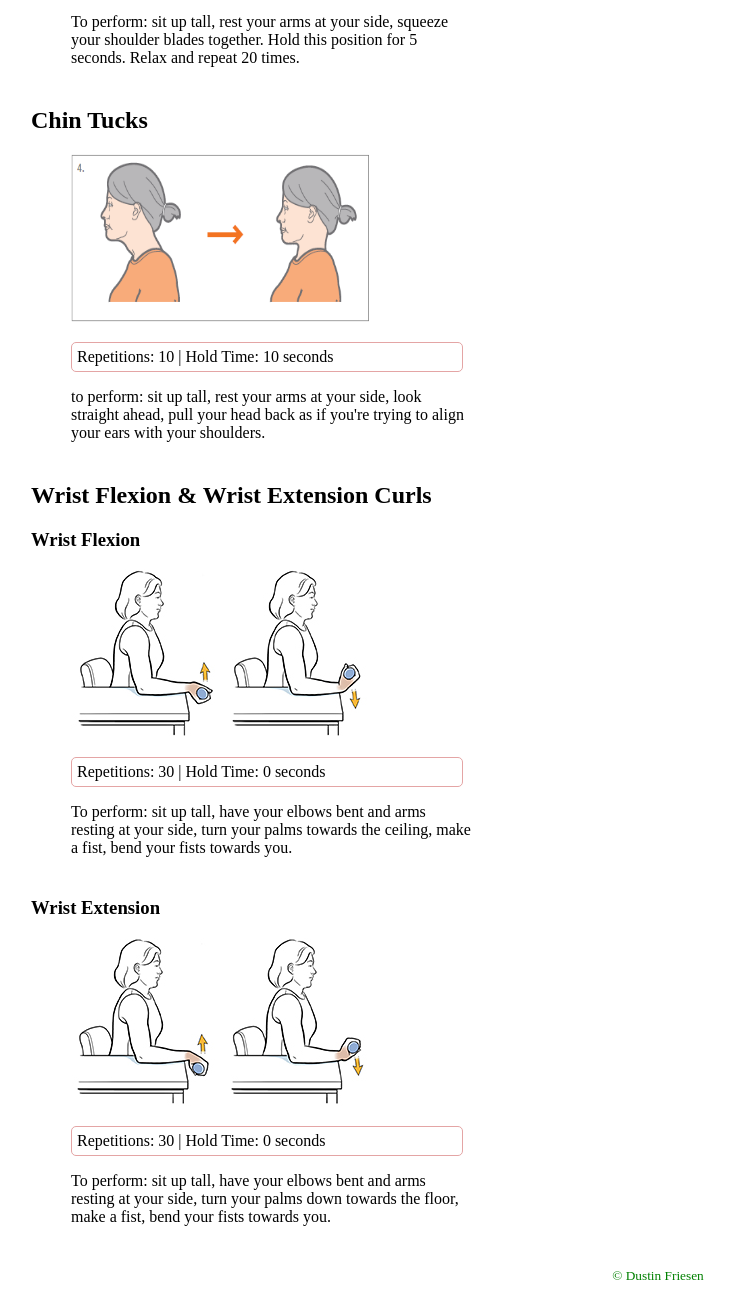
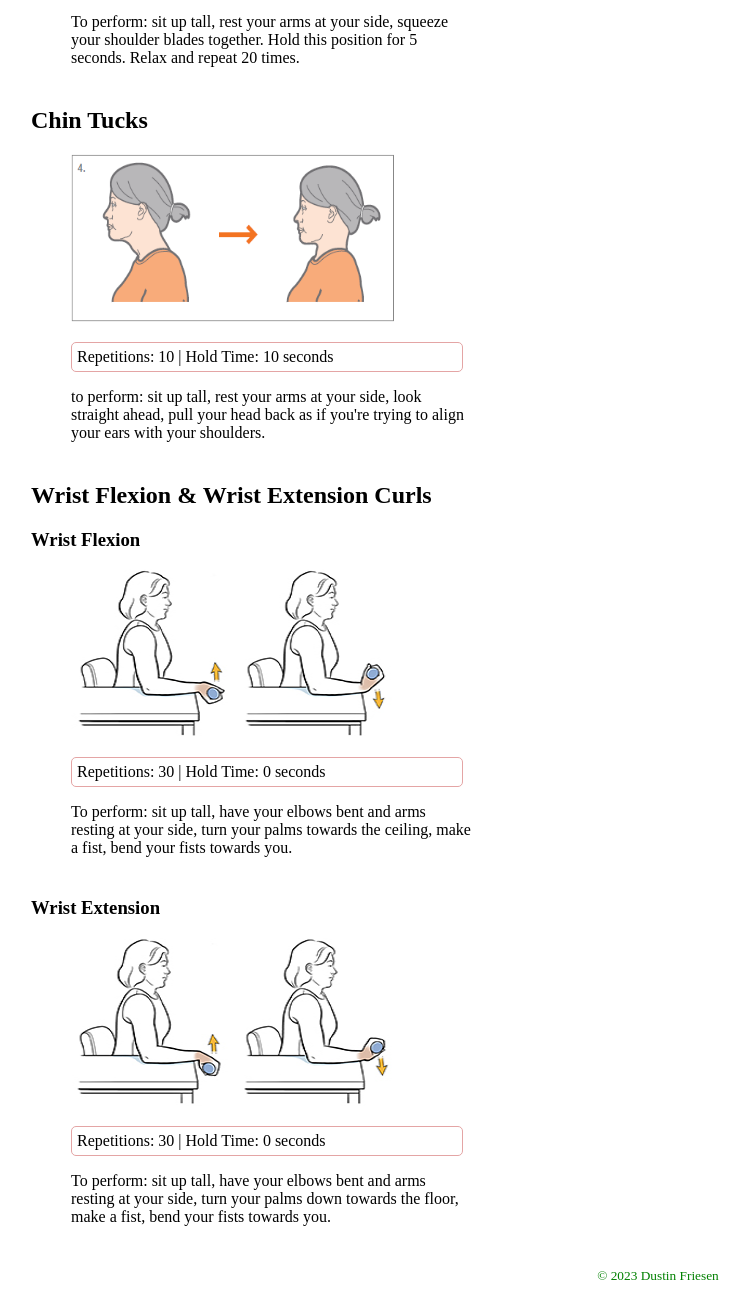
Before and after one commit to LaunchCodeAllhubs/js-assignment-4-html-me-something-dustinFriesenDev, a website: page index.html in a window 1280 px wide. Shown: the part 404-1704 px from the top of the page, without its empty margins (27-776 px from the left). Drawn offline with Linux system fonts and the light colour scheme.

Commit message:
Updates made to pass the autograder. Took off width and height of inline styles in HTML for all images. Changed HTML entity to &copy

```diff
--- a/index.html
+++ b/index.html
@@ -18,33 +18,33 @@
       <main>
          <h1 id="mainHeading">Stay Healthy at Your Computer</h1>
          <h2 id="scap-retraction">Scapula Retraction</h2>
-         <img src="./images/scap-retraction.png" alt="Two images, side by side, of a man facing awayand his elbows are bent. The left image is of a man with neutral shoulder blades. The right image the man squeezes his shoulder blades together." width="300" height="168">
+         <img src="./images/scap-retraction.png" alt="Two images, side by side, of a man facing awayand his elbows are bent. The left image is of a man with neutral shoulder blades. The right image the man squeezes his shoulder blades together.">
          <p class="bordered"><span>Repetitions: 20 | Hold Time: 5 seconds</span></p>
          <article>
             To perform: sit up tall, rest your arms at your side, squeeze your shoulder blades together. Hold this position for 5 seconds. Relax and repeat 20 times.
          </article>
          <h2 id="chin-tucks">Chin Tucks</h2>
-         <img src="./images/Chin-tucks-drawing.png" alt="Two images, side by side, the side profile of a woman. The left image, the woman has her head pushed forward in front of her shoulders. The right image, the woman has her head pulled back and her ears are inline with her shoulders."  width="300" height="168">
+         <img src="./images/Chin-tucks-drawing.png" alt="Two images, side by side, the side profile of a woman. The left image, the woman has her head pushed forward in front of her shoulders. The right image, the woman has her head pulled back and her ears are inline with her shoulders.">
          <p class="bordered"><span>Repetitions: 10 | Hold Time: 10 seconds</span></p>
          <article>
             to perform: sit up tall, rest your arms at your side, look straight ahead, pull your head back as if  you're trying to align your ears with your shoulders.
          </article>
          <h2>Wrist Flexion &amp Wrist Extension Curls</h2>
          <h3 id="wrist-flex">Wrist Flexion</h3>
-         <img src="./images/wrist-flexion.jpg" alt="Two images, side by side, of a woman sitting sideways to a table with her wrist hanging over the edge. She has a weight in her hand and her palm facing up. the left image the woman has her hand hanging over the edge. The right image, the woman lifts her wrist while keeping her forearm on the table."  width="300" height="168">
+         <img src="./images/wrist-flexion.jpg" alt="Two images, side by side, of a woman sitting sideways to a table with her wrist hanging over the edge. She has a weight in her hand and her palm facing up. the left image the woman has her hand hanging over the edge. The right image, the woman lifts her wrist while keeping her forearm on the table.">
          <p class="bordered"><span>Repetitions: 30 | Hold Time: 0 seconds</span></p>
          <article>
             To perform: sit up tall, have your elbows bent and arms resting at your side, turn your palms towards the ceiling, make a fist, bend your fists towards you.
          </article>
          <h3 id="wrist-ext">Wrist Extension</h3>
-         <img src="./images/wrist-extension.jpg" alt="Two images, side by side, of a woman sitting sideways to a table with her wrist hanging over the edge. She has a weight in her hand and her plam facing down. the left image the woman has her hand hanging over the edge. The right image, the woman lifts her wrist while keeping her forearm on the table."  width="300" height="168">
+         <img src="./images/wrist-extension.jpg" alt="Two images, side by side, of a woman sitting sideways to a table with her wrist hanging over the edge. She has a weight in her hand and her plam facing down. the left image the woman has her hand hanging over the edge. The right image, the woman lifts her wrist while keeping her forearm on the table.">
          <p class="bordered"><span>Repetitions: 30 | Hold Time: 0 seconds</span></p>
          <article>
             To perform: sit up tall, have your elbows bent and arms resting at your side, turn your palms down towards the floor, make a fist, bend your fists towards you.
          </article>
       </main>
       <footer>
-         <p id="testP" class="funParagraph"><small>&#169 Dustin Friesen</small></p>
+         <p id="testP" class="funParagraph"><small>&copy 2023 Dustin Friesen</small></p>
       </footer>
    </body>
 </html>
--- a/styles.css
+++ b/styles.css
@@ -35,6 +35,10 @@ article {
 img, p, article {
     margin-left: 90px;
 }
+img {
+    width: 325px;
+    height: 168px;
+}
 
 #mainHeading {
     color: red;
```
